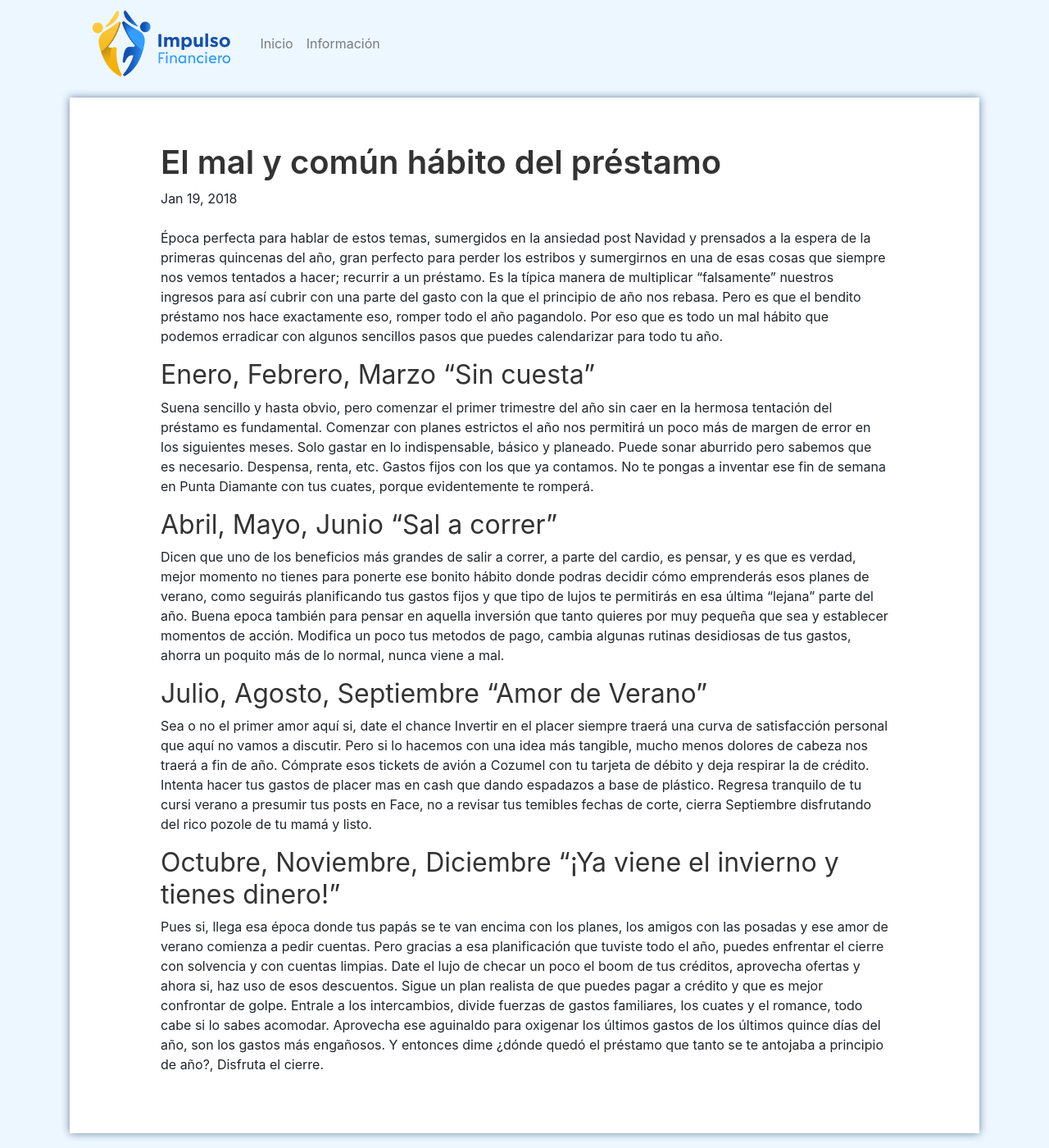
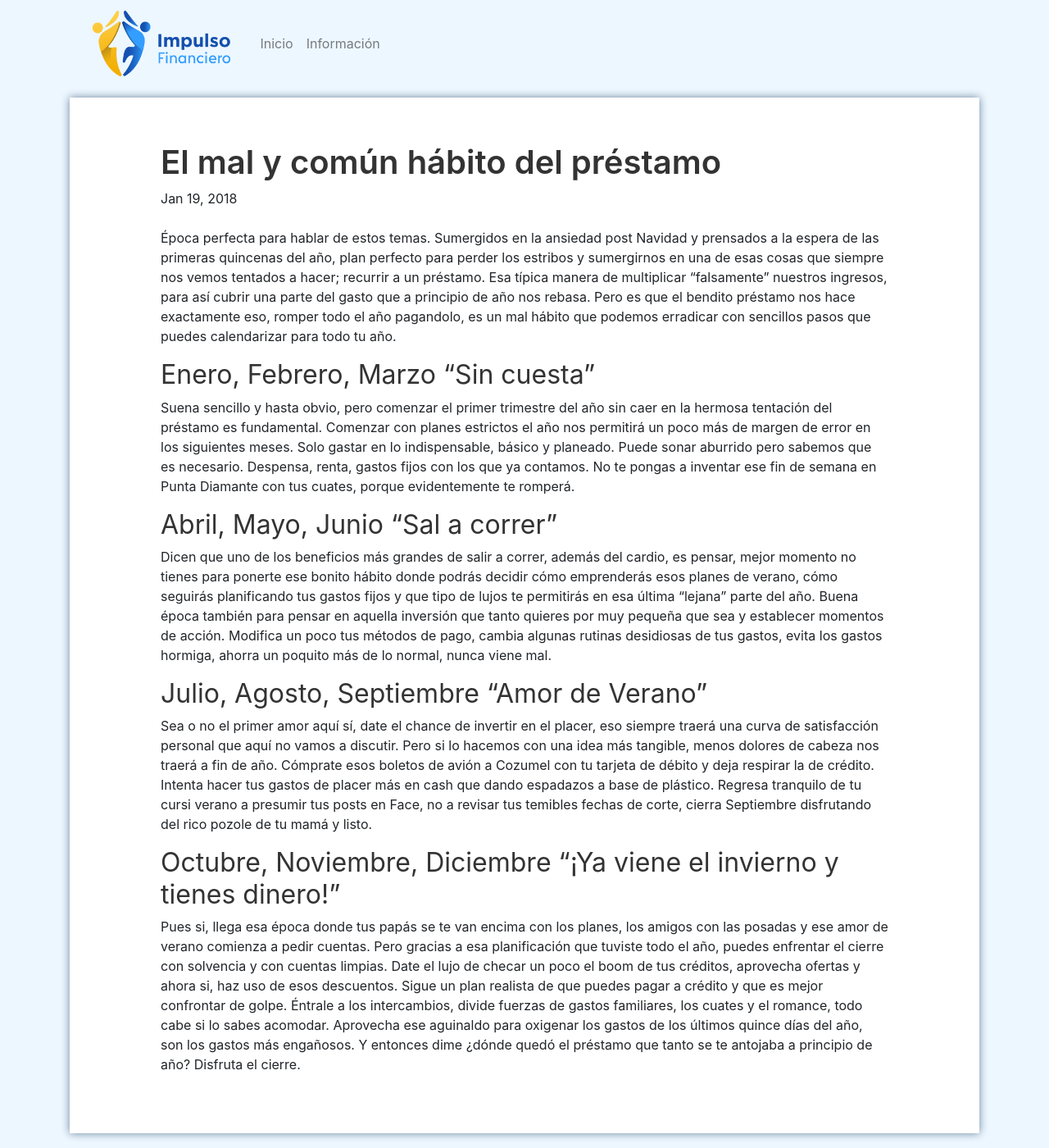
Before and after one commit to impulsofinanciero/blog, a Jekyll site: the page built from _posts/2018-01-18-El-mal-y-comun-habito-del-prestamo.md, in a window 1280 px wide and 1400 px high. Shown: the whole window at 82% size. Built offline with Jekyll 4.4.1, drawn with Linux system fonts in a browser that asks for light colours; nearby versions of some CDN libraries; comment, search, counter and statistics services are not loaded.

Commit message:
Update 2018-01-18-El-mal-y-comun-habito-del-prestamo.md

```diff
--- a/_posts/2018-01-18-El-mal-y-comun-habito-del-prestamo.md
+++ b/_posts/2018-01-18-El-mal-y-comun-habito-del-prestamo.md
@@ -9,24 +9,24 @@ author: Impulso Financiero
 comments: true
 
 ---
-Época perfecta para hablar de estos temas, sumergidos en la ansiedad post Navidad y prensados a la espera de la primeras quincenas del año, gran perfecto para perder los estribos y sumergirnos en una de esas cosas que siempre nos vemos tentados a hacer; recurrir a un préstamo. Es la típica manera de multiplicar “falsamente” nuestros ingresos para así cubrir con una parte del gasto con la que el principio de año nos rebasa. Pero es que el bendito préstamo nos hace exactamente eso, romper todo el año pagandolo. Por eso que es todo un mal hábito que podemos erradicar con algunos sencillos pasos que puedes calendarizar para todo tu año.
+Época perfecta para hablar de estos temas. Sumergidos en la ansiedad post Navidad y prensados a la espera de las primeras quincenas del año, plan perfecto para perder los estribos y sumergirnos en una de esas cosas que siempre nos vemos tentados a hacer; recurrir a un préstamo. Esa típica manera de multiplicar “falsamente” nuestros ingresos, para así cubrir una parte del gasto que a principio de año nos rebasa. Pero es que el bendito préstamo nos hace exactamente eso, romper todo el año pagandolo, es un mal hábito que podemos erradicar con sencillos pasos que puedes calendarizar para todo tu año.
 
 
 ## Enero, Febrero, Marzo  “Sin cuesta”
 
-Suena sencillo y hasta obvio, pero comenzar el primer trimestre del año sin caer en la hermosa tentación del préstamo es fundamental. Comenzar con planes estrictos el año nos permitirá un poco más de margen de error en los siguientes meses. Solo gastar en lo indispensable, básico y planeado. Puede sonar aburrido pero sabemos que es necesario. Despensa, renta, etc. Gastos fijos con los que ya contamos. No te pongas a inventar ese fin de semana en Punta Diamante con tus cuates, porque evidentemente te romperá.
+Suena sencillo y hasta obvio, pero comenzar el primer trimestre del año sin caer en la hermosa tentación del préstamo es fundamental. Comenzar con planes estrictos el año nos permitirá un poco más de margen de error en los siguientes meses. Solo gastar en lo indispensable, básico y planeado. Puede sonar aburrido pero sabemos que es necesario. Despensa, renta, gastos fijos con los que ya contamos. No te pongas a inventar ese fin de semana en Punta Diamante con tus cuates, porque evidentemente te romperá.
 
 
 ## Abril, Mayo, Junio “Sal a correr”
 
-Dicen que uno de los beneficios más grandes de salir a correr, a parte del cardio, es pensar,  y es que es verdad, mejor momento no tienes para ponerte ese bonito hábito donde podras decidir cómo emprenderás esos planes de verano, como seguirás planificando tus gastos fijos y que tipo de lujos te permitirás en esa última “lejana” parte del año. Buena epoca también para pensar en aquella inversión que tanto quieres por muy pequeña que sea y establecer momentos de acción. Modifica un poco tus metodos de pago, cambia algunas rutinas desidiosas de tus gastos, ahorra un poquito más de lo normal, nunca viene a mal.
+Dicen que uno de los beneficios más grandes de salir a correr, además del cardio, es pensar, mejor momento no tienes para ponerte ese bonito hábito donde podrás decidir cómo emprenderás esos planes de verano, cómo seguirás planificando tus gastos fijos y que tipo de lujos te permitirás en esa última “lejana” parte del año. Buena época también para pensar en aquella inversión que tanto quieres por muy pequeña que sea y establecer momentos de acción. Modifica un poco tus métodos de pago, cambia algunas rutinas desidiosas de tus gastos, evita los gastos hormiga, ahorra un poquito más de lo normal, nunca viene mal.
 
 
 ## Julio, Agosto, Septiembre “Amor de Verano”
 
-Sea o no el primer amor aquí si, date el chance Invertir en el placer siempre traerá una curva de satisfacción personal que aquí no vamos a discutir. Pero si lo hacemos con una idea más tangible, mucho menos dolores de cabeza nos traerá a fin de año. Cómprate esos tickets de avión a Cozumel con tu tarjeta de débito y deja respirar la de crédito. Intenta hacer tus gastos de placer mas en cash que dando espadazos a base de plástico. Regresa tranquilo de tu cursi verano a presumir tus posts en Face, no a revisar tus temibles fechas de corte, cierra Septiembre disfrutando del rico pozole de tu mamá y listo.
+Sea o no el primer amor aquí sí, date el chance de invertir en el placer, eso siempre traerá una curva de satisfacción personal que aquí no vamos a discutir. Pero si lo hacemos con una idea más tangible, menos dolores de cabeza nos traerá a fin de año. Cómprate esos boletos de avión a Cozumel con tu tarjeta de débito y deja respirar la de crédito. Intenta hacer tus gastos de placer más en cash que dando espadazos a base de plástico. Regresa tranquilo de tu cursi verano a presumir tus posts en Face, no a revisar tus temibles fechas de corte, cierra Septiembre disfrutando del rico pozole de tu mamá y listo.
 
 
 ## Octubre, Noviembre, Diciembre “¡Ya viene el invierno y tienes dinero!”
 
-Pues si,  llega esa época donde tus papás se te van encima con los planes, los amigos con las posadas y ese amor de verano comienza a pedir cuentas. Pero gracias a esa planificación que tuviste todo el año, puedes enfrentar el cierre  con solvencia y con cuentas limpias. Date el lujo de checar un poco el boom de tus créditos,  aprovecha ofertas y ahora si, haz uso de esos descuentos. Sigue un plan realista de que puedes pagar a crédito y que es mejor confrontar de golpe. Entrale a los intercambios, divide fuerzas de gastos familiares, los cuates y el romance, todo cabe si lo sabes acomodar. Aprovecha ese aguinaldo para oxigenar los últimos gastos de los  últimos quince días del año, son los gastos más engañosos.  Y entonces dime ¿dónde quedó el préstamo que tanto se te antojaba a principio de año?, Disfruta el cierre.
+Pues si,  llega esa época donde tus papás se te van encima con los planes, los amigos con las posadas y ese amor de verano comienza a pedir cuentas. Pero gracias a esa planificación que tuviste todo el año, puedes enfrentar el cierre  con solvencia y con cuentas limpias. Date el lujo de checar un poco el boom de tus créditos,  aprovecha ofertas y ahora si, haz uso de esos descuentos. Sigue un plan realista de que puedes pagar a crédito y que es mejor confrontar de golpe. Éntrale a los intercambios, divide fuerzas de gastos familiares, los cuates y el romance, todo cabe si lo sabes acomodar. Aprovecha ese aguinaldo para oxigenar los gastos de los últimos quince días del año, son los gastos más engañosos.  Y entonces dime ¿dónde quedó el préstamo que tanto se te antojaba a principio de año? Disfruta el cierre.
```
